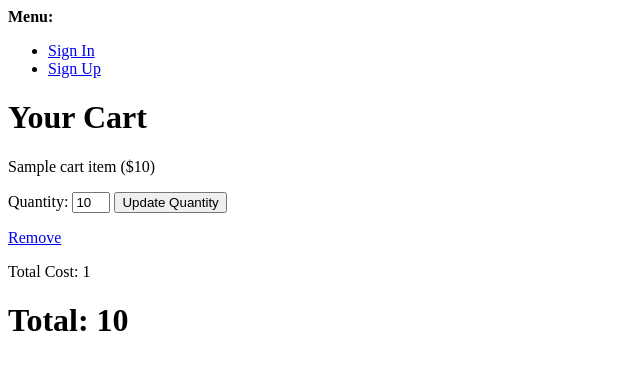
After one commit to Code-Institute-Submissions/tgc6-ln-project-4, a Django app: template cart/templates/cart/view_cart.template.html in a window 1280 px wide. The commit adds this page. Shown: the top 370 px of the page, without its empty margins (0-640 px from the left). Run offline with Django 3.2, Linux system fonts and the light colour scheme; the template is opened without the code that fills it: most values are stand-ins (such as "Sample title", 1, 10 or a date in 2020).

Commit message:
added cart view

```diff
--- /dev/null
+++ b/cart/templates/cart/view_cart.template.html
@@ -0,0 +1,25 @@
+{% extends 'base.html' %}
+{% load cloudinary %}
+
+{%block content %}
+<h1>Your Cart</h1>
+{%for key, cart_item in cart.items %}
+<div class="card">
+    <div class="card-body">
+        <div class="card-title">{{cart_item.name}} (${{cart_item.selling_price}})
+            <p>
+                <form method="POST" action="{% url 'update_cart_quantity_url' product_id=cart_item.id %}">
+                    {%csrf_token%}
+                    Quantity:
+                    <input name="qty" type="text" value="{{cart_item.qty}}" style="width:30px">
+                    <input type="submit" class="btn btn-primary btn-sm" value="Update Quantity"/>
+                </form>
+            </p>
+        </div>
+        <a class="btn btn-danger btn-sm" href="{% url 'remove_from_cart_url' product_id=cart_item.id %}">Remove</a>
+        <p>Total Cost: {{cart_item.total_cost}}</p>
+    </div>
+</div>
+{%endfor%}
+<h1>Total: {{total}}</h1>
+{%endblock %}
--- a/faceMaskShop/urls.py
+++ b/faceMaskShop/urls.py
@@ -16,6 +16,7 @@ Including another URLconf
 from django.contrib import admin
 from django.urls import path, include
 import checkout.views
+import cart.views
 import products.views
 import reviews.views
 
```
Also changed, not shown: cart/urls.py (added, +7 -0 lines), cart/views.py (+19 -1 lines), products/templates/products/index.template.html (+3 -8 lines), templates/base.template.html (+8 -4 lines).
